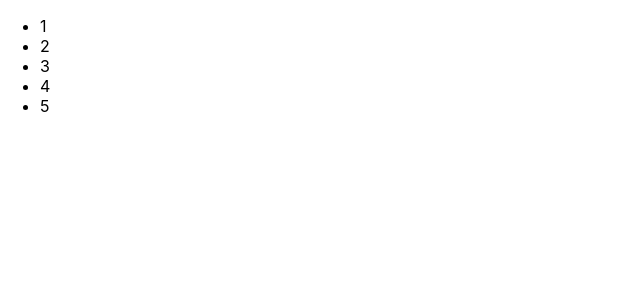
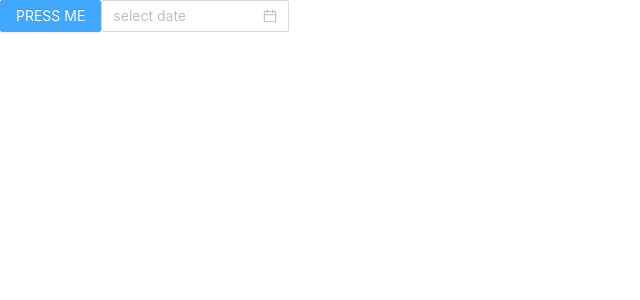
Before and after one commit to hash070/HelloReact, a React (Create React App) app: page / in a window 1280 px wide. Shown: the top 300 px of the page, without its empty margins (0-640 px from the left). Built offline with nearby package versions, Linux system fonts and the light colour scheme.

Commit message:
Ant Design Test

```diff
--- a/package.json
+++ b/package.json
@@ -6,6 +6,7 @@
     "@testing-library/jest-dom": "^5.14.1",
     "@testing-library/react": "^13.0.0",
     "@testing-library/user-event": "^13.2.1",
+    "antd": "^4.23.3",
     "react": "^18.2.0",
     "react-dom": "^18.2.0",
     "react-scripts": "5.0.1",
--- a/src/index.js
+++ b/src/index.js
@@ -1,16 +1,29 @@
 import React from 'react';
 import ReactDOM from 'react-dom/client';
 import './index.css';
-import App from './App';
-import { HelloWorld } from './App';
-import reportWebVitals from './reportWebVitals';
+import { Button, DatePicker } from 'antd';
+import 'antd/dist/antd.css'; // or 'antd/dist/antd.less'
+// import { Button, Switch } from '@douyinfe/semi-ui';
+// import { Button, DatePicker } from 'antd';
 
 const root = ReactDOM.createRoot(document.getElementById('root'));
-// root.render(
-//   <React.StrictMode>
-//     <HelloWorld />
-//   </React.StrictMode>
+// const App1 = () => (
+//   <>
+//     <Button type='primary'>primary button</Button>
+//     <Switch size='large' />
+//   </>
 // );
+
+
+const App1 = () => (
+  <>
+    <Button type="primary">PRESS ME</Button>
+    <DatePicker placeholder="select date" />
+  </>
+);
+
+root.render(<App1 />);
+
 
 /*
 
@@ -38,9 +51,9 @@
 
 // 函数组件与class组件
 // 函数组件=> 函数组件是一个纯函数，接收props作为参数，返回一个React元素，是定义组件最简单的方式
-function Welcome(props) {
-  return <h1>Hello, {props.name}</h1>;
-}
+// function Welcome(props) {
+//   return <h1>Hello, {props.name}</h1>;
+// }
 
 /*
 该函数是一个有效的 React 组件，因为它接收唯一带有数据的 “props”（代表属性）对象与并返回一个 React 元素。
@@ -821,12 +834,12 @@
 改进方法如下
 */
 
-const numbers = [1, 2, 3, 4, 5];
-const listItems = numbers.map((number) =>
-  <li key={number.toString()}>{number}</li>
-);
+// const numbers = [1, 2, 3, 4, 5];
+// const listItems = numbers.map((number) =>
+//   <li key={number.toString()}>{number}</li>
+// );
 
-root.render(<ul>{listItems}</ul>);
+// root.render(<ul>{listItems}</ul>);
 
 // Key
 
@@ -954,4 +967,13 @@
 // If you want to start measuring performance in your app, pass a function
 // to log results (for example: reportWebVitals(console.log))
 // or send to an analytics endpoint. Learn more: https://bit.ly/CRA-vitals
-reportWebVitals();
+// reportWebVitals();
+
+
+
+// import React from 'react';
+// import ReactDOM from 'react-dom/client';
+// import { Button, Switch } from '@douyinfe/semi-ui';
+
+
+// ReactDOM.render(<App />, document.querySelector('#app'));
```
Also changed, not shown: 1 other file (tests, documents, lock files or other folders).
